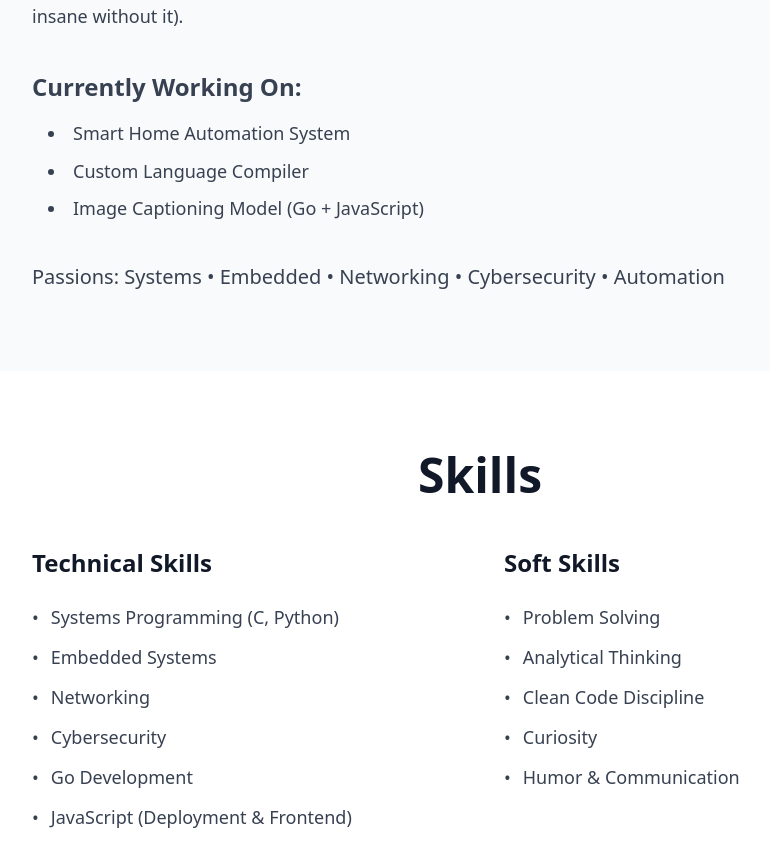
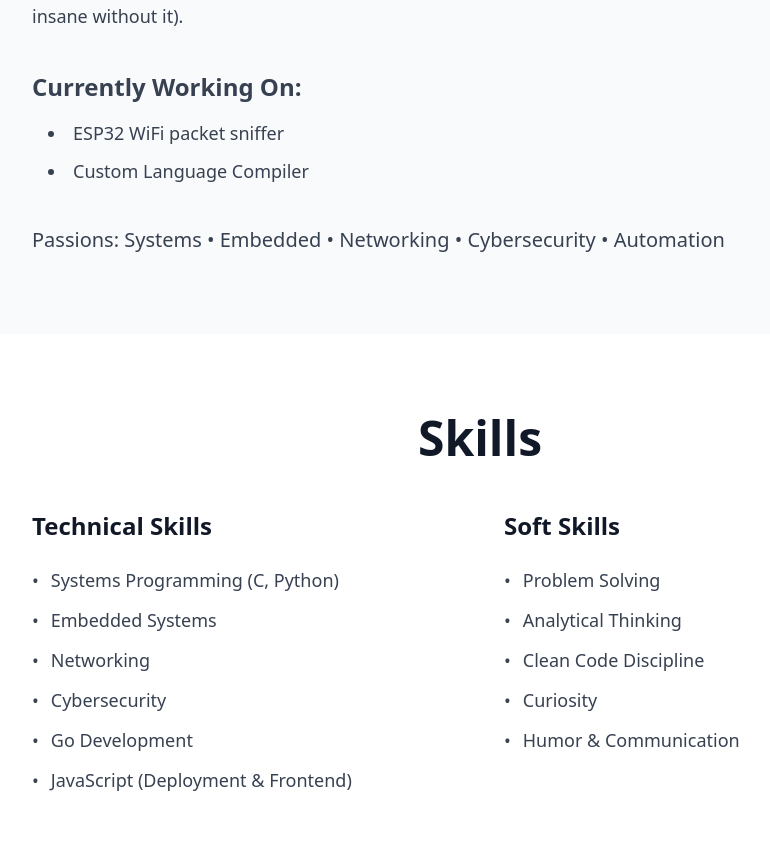
Before and after one commit to Soumya-Dahal/portfolio, a React (Vite) app in the folder frontend/: page / in a window 1280 px wide. Shown: the part 1123-1990 px from the top of the page, without its empty margins (160-930 px from the left). Built offline with nearby package versions, Linux system fonts and the light colour scheme; no server answers.

Commit message:
updated about us

```diff
--- a/frontend/src/components/About.jsx
+++ b/frontend/src/components/About.jsx
@@ -16,9 +16,8 @@ function About() {
           <div className="pt-4">
             <h3 className="text-2xl font-semibold mb-4">Currently Working On:</h3>
             <ul className="list-disc list-inside space-y-2 pl-4">
-              <li>Smart Home Automation System</li>
+              <li>ESP32 WiFi packet sniffer</li>
               <li>Custom Language Compiler</li>
-              <li>Image Captioning Model (Go + JavaScript)</li>
             </ul>
           </div>
           <p className="pt-4 text-xl font-medium">
```
